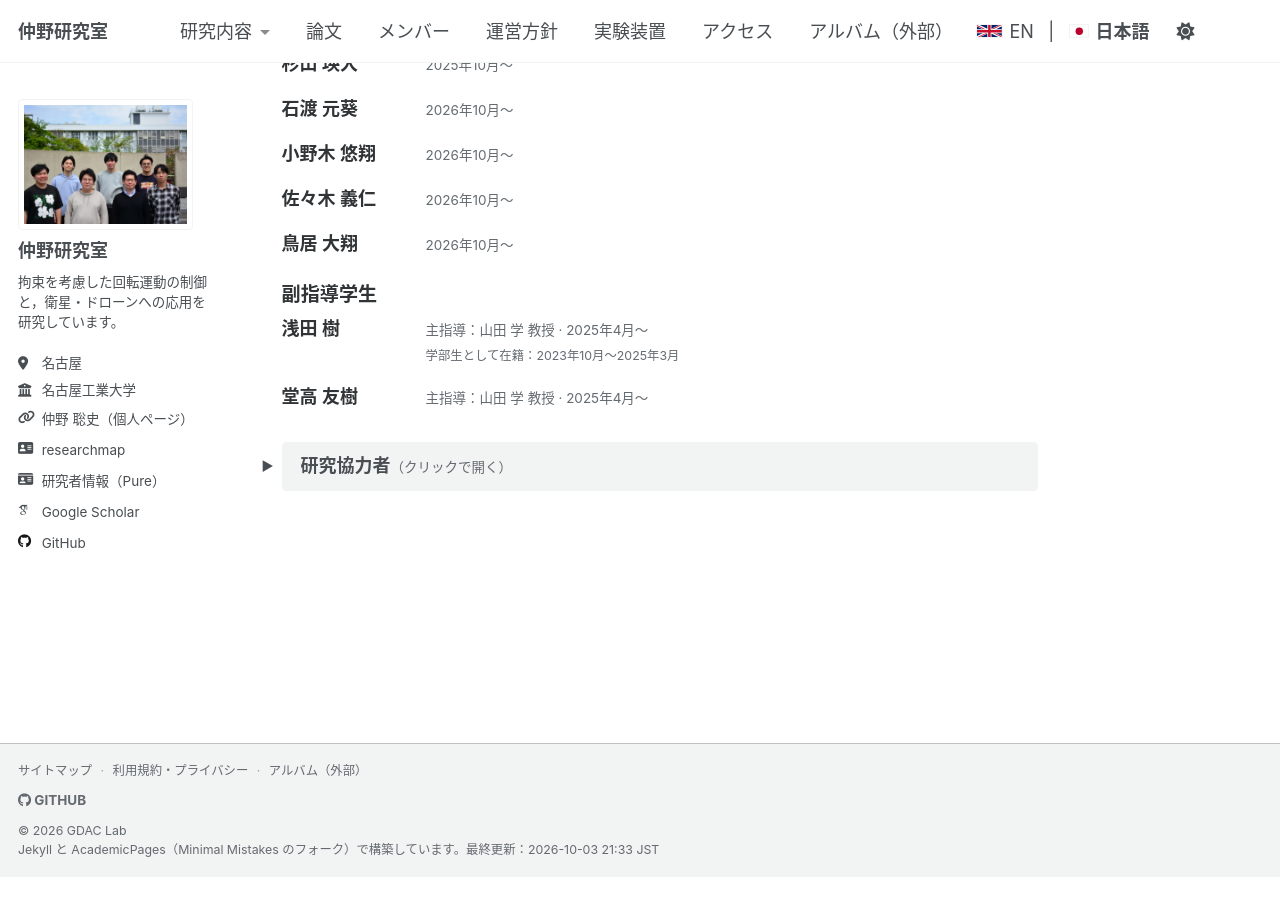
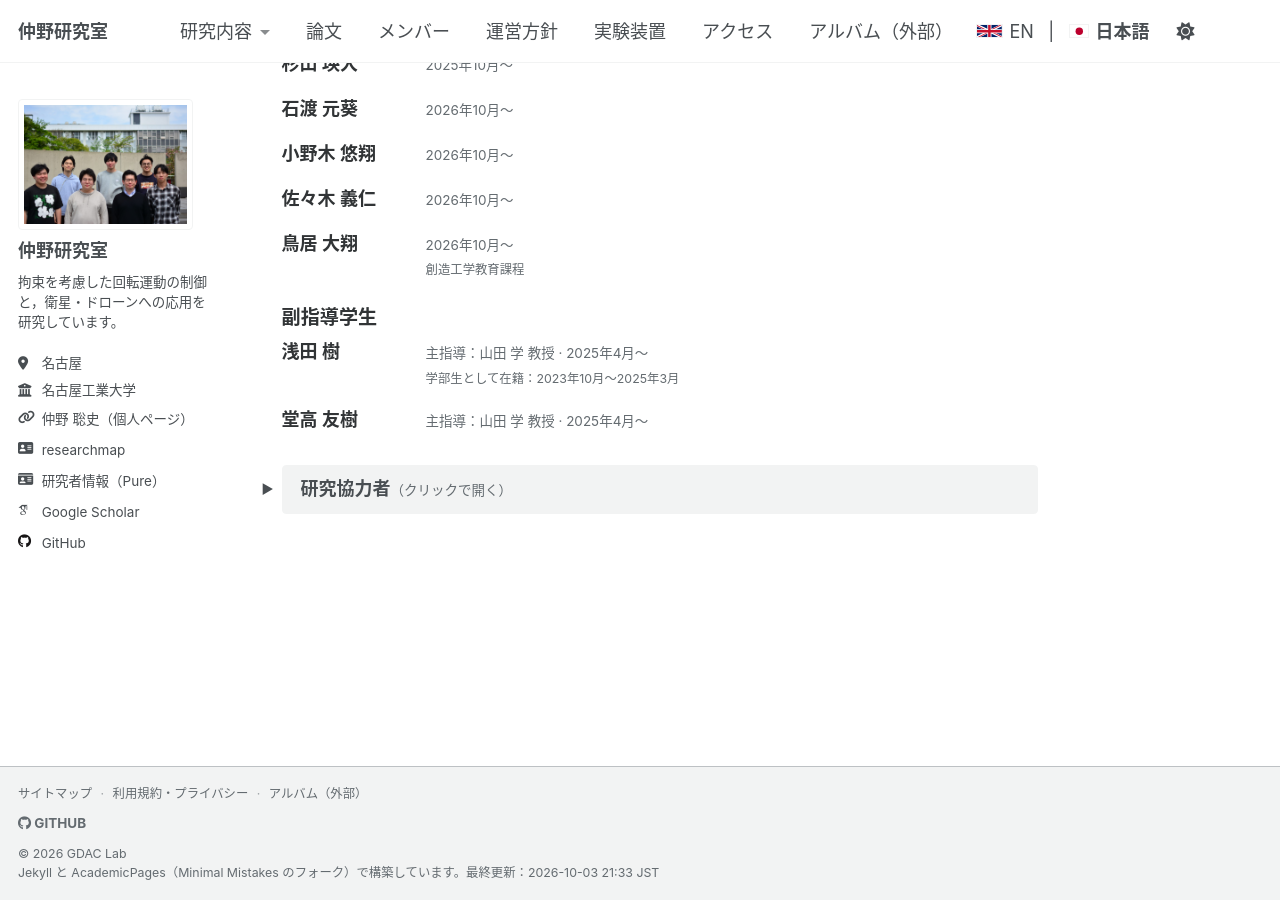
Before and after one commit to GDAC-Lab/gdac-lab.github.io, a Jekyll site: the page built from _pages/ja/people.md, in a window 1280 px wide and 900 px high, scrolled down 1508 px. Built offline with Jekyll 4.4.1, drawn with Linux system fonts in a browser that asks for light colours; before the commit the page ends 2385 px from its top, so only the background shows below that.

Commit message:
メンバーページ：鳥居の所属（創造工学教育課程）を追記

```diff
--- a/_pages/ja/people.md
+++ b/_pages/ja/people.md
@@ -77,6 +77,7 @@ CV（英文）
 
 鳥居 大翔
 : 2026年10月〜
+: 創造工学教育課程
 {: .people-roster}
 
 ### 副指導学生
```
Also changed, not shown: _pages/people.md (+1 -0 lines).
